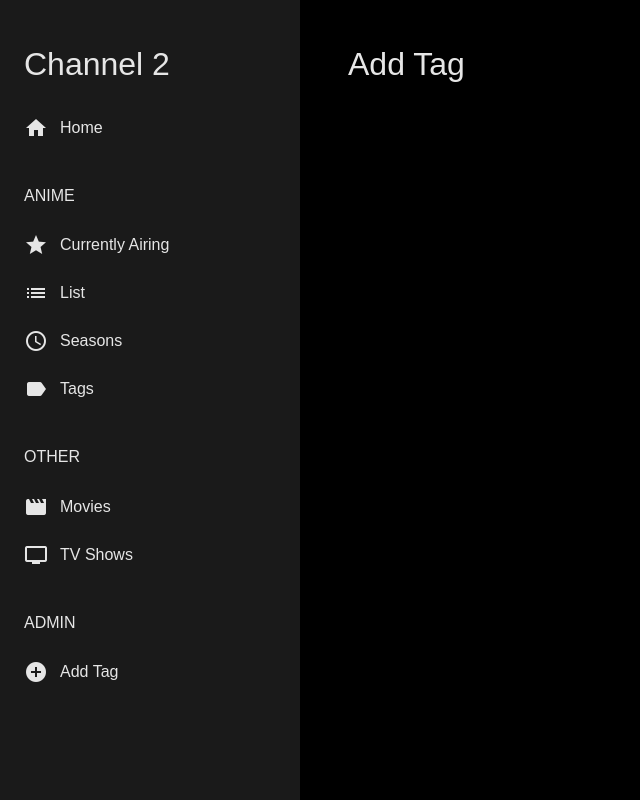
After one commit to derekkwok/channel2, a Python web app: template templates/web/pages/tag_create.html in a window 1280 px wide. The commit adds this page. Shown: the whole page, without its empty margins (0-640 px from the left). Run offline with Jinja, Linux system fonts and the light colour scheme; the template is opened without the code that fills it, so the values that code supplies are empty; some libraries are stand-ins or nearby versions; some web fonts are replaced.

Commit message:
Add placeholder create tag page.

```diff
--- a/channel2/urls.py
+++ b/channel2/urls.py
@@ -2,8 +2,9 @@ from typing import List
 
 from django import urls
 
-from channel2.apps.web.views import index_view
+from channel2.apps.web.views import index_view, tag_create_view
 
 urlpatterns: List = [
-    urls.re_path(r'^$', index_view.IndexView.as_view(), name='index')
+    urls.re_path(r'^$', index_view.IndexView.as_view(), name='index'),
+    urls.re_path(r'^tag/create/$', tag_create_view.TagCreateView.as_view(), name='tag.create'),
 ]
--- a/static/css/base.css
+++ b/static/css/base.css
@@ -8,3 +8,8 @@ html, body {
     margin: 0;
     padding: 0;
 }
+
+a {
+    color: var(--text-primary);
+    text-decoration: none;
+}
--- a/static/css/grid.css
+++ b/static/css/grid.css
@@ -42,6 +42,6 @@
     }
     .content {
         grid-area: content;
-        padding: 48px;
+        padding: 24px 48px;
     }
 }
--- a/static/css/nav.css
+++ b/static/css/nav.css
@@ -17,7 +17,7 @@
 }
 
 .nav-logo {
-    text-align: center;
+    text-align: left;
 }
 
 .nav-header {
--- a/templates/web/components/nav.html
+++ b/templates/web/components/nav.html
@@ -6,8 +6,8 @@
     </button>
 </div>
 <div class="nav">
-    <h1 class="nav-logo">Channel 2</h1>
-    <a class="nav-link">
+    <a class="nav-logo" href="{{ url('index') }}"><h1>Channel 2</h1></a>
+    <a class="nav-link" href="{{ url('index') }}">
         <i class="material-icons">home</i>
         <span>Home</span>
     </a>
@@ -38,7 +38,7 @@
         <span>TV Shows</span>
     </a>
     <h2 class="nav-header">Admin</h2>
-    <a class="nav-link">
+    <a class="nav-link" href="{{ url('tag.create') }}">
         <i class="material-icons">add_circle</i>
         <span>Add Tag</span>
     </a>
--- /dev/null
+++ b/templates/web/pages/tag_create.html
@@ -0,0 +1,5 @@
+{% extends 'web/base.html' %}
+
+{% block content %}
+    <h1 class="page-title">Add Tag</h1>
+{% endblock %}
```
Also changed, not shown: channel2/apps/web/views/tag_create_view.py (added, +13 -0 lines), channel2/apps/web/views/tag_create_view_test.py (added, +13 -0 lines).
